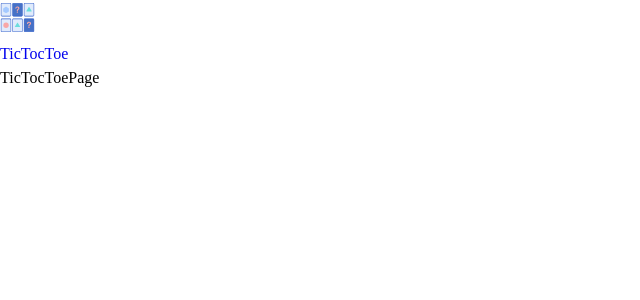
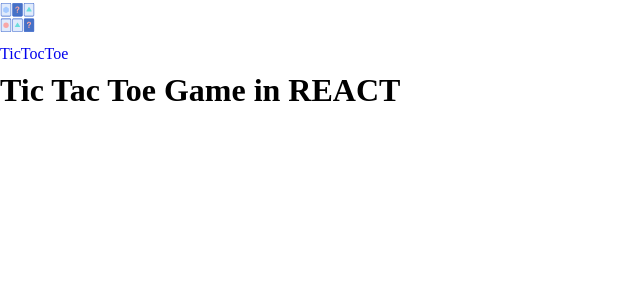
Before and after one commit to Sandreass/React-Game, a React (Vite) app: page /tictictoe in a window 1280 px wide. Shown: the top 300 px of the page, without its empty margins (0-640 px from the left). Built offline with nearby package versions, Linux system fonts and the light colour scheme.

Commit message:
some adjustments

```diff
--- a/index.html
+++ b/index.html
@@ -4,7 +4,7 @@
     <meta charset="UTF-8" />
     <link rel="icon" type="image/svg+xml" href="/vite.svg" />
     <meta name="viewport" content="width=device-width, initial-scale=1.0" />
-    <title>React Games</title>
+    <title>TicTacToe</title>
   </head>
   <body>
     <div id="root"></div>
--- a/src/components/routes.tsx
+++ b/src/components/routes.tsx
@@ -1,7 +1,7 @@
 import { RouteObject } from "react-router-dom";
-import HomePage from "../pages/HomePage";
+import HomePage from "../pages/homepage/HomePage";
 import App from "../App";
-import TicTocToePage from "../pages/TicTocToePage";
+import TicTocToePage from "../pages/tictactoe/TicTocToePage";
 
 export const routesObj: RouteObject[] = [
   {
--- a/src/pages/TicTocToePage.tsx
+++ /dev/null
@@ -1,9 +0,0 @@
-
-
-const TicTocToePage = () => {
-  return (
-    <div>TicTocToePage</div>
-  )
-}
-
-export default TicTocToePage
--- /dev/null
+++ b/src/pages/tictactoe/TicTocToePage.tsx
@@ -0,0 +1,16 @@
+import "./TicTocToePage.module.css";
+import circle_icon from "../../assets/circle.png";
+import cross_icon from "../../assets/cross.png";
+
+const TicTocToePage = () => {
+  return (
+    <div className="container">
+      <h1 className="title">
+        Tic Tac Toe Game in <span>REACT</span>
+        <div className="board"></div>
+      </h1>
+    </div>
+  );
+};
+
+export default TicTocToePage;
```
Also changed, not shown: src/assets/circle.png (added), src/assets/cross.png (added), src/components/navbar/navbar.module.css (added), src/pages/homepage/HomePage.module.css (added), src/pages/homepage/HomePage.tsx (renamed from src/pages/HomePage.tsx), src/pages/tictactoe/TicTocToePage.module.css (added).
